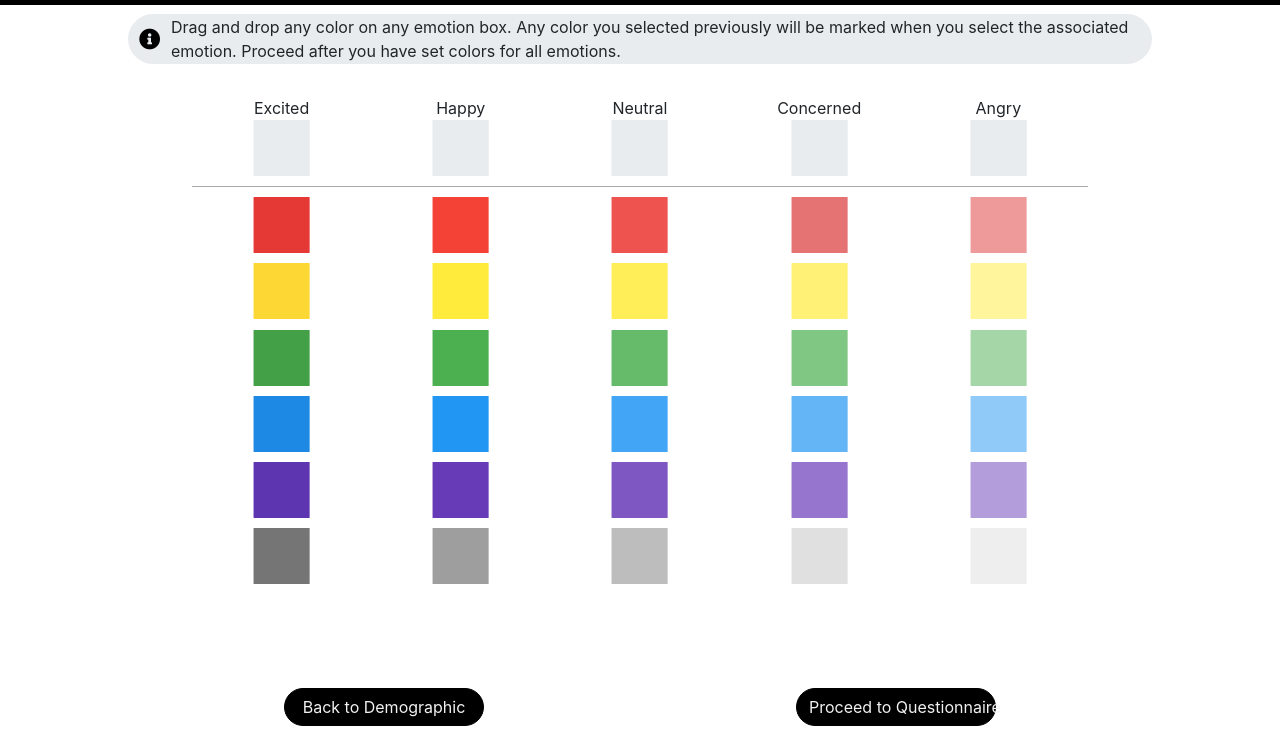
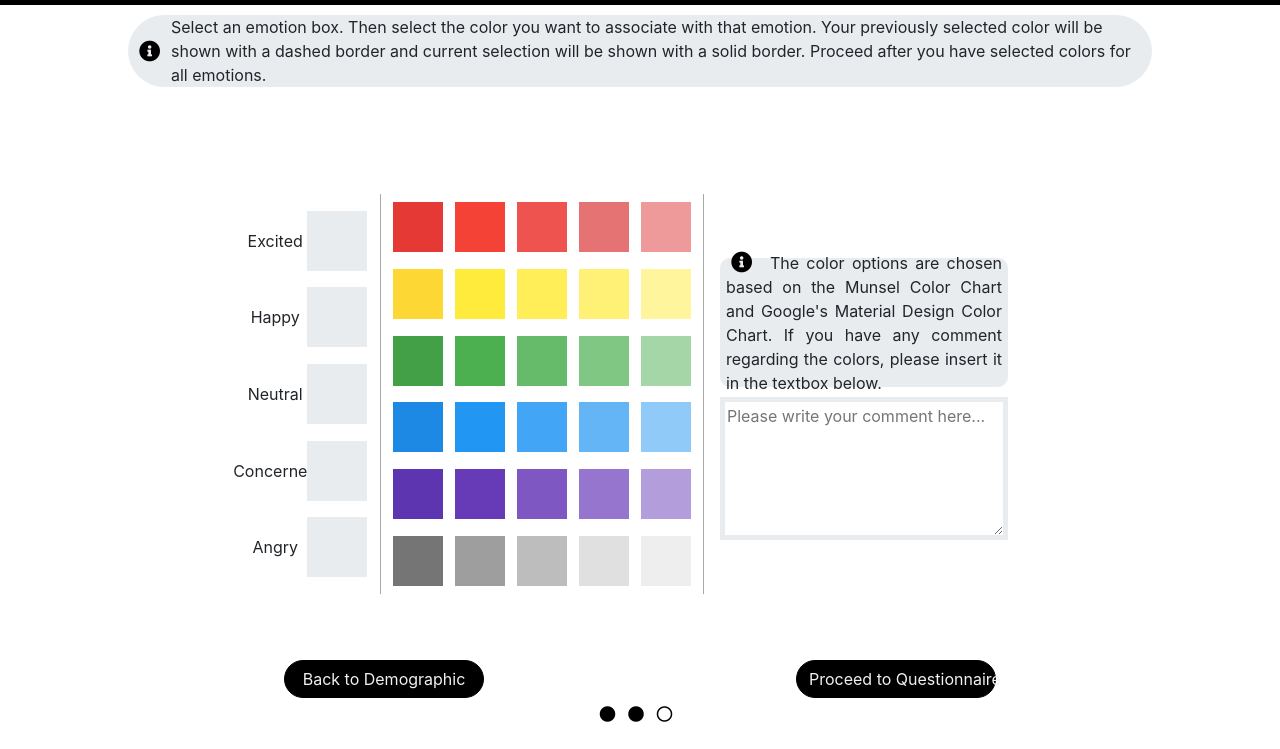
Before and after one commit to mjasim/renoir, a plain HTML site: page survey.html in a window 1280 px wide. Shown: the part 51-800 px from the top of the page. Drawn offline with nearby package versions, Linux system fonts and the light colour scheme.

Commit message:
stable version

```diff
--- a/exit.css
+++ b/exit.css
@@ -15,6 +15,14 @@
     min-height: 100%;
     z-index:-5;
   }
+
+  .tarea{
+    margin-top: 10px;
+    /* margin-bottom:20px;  */
+    border:solid thick #E9ECEF;
+    width:90%;
+    height:20%;
+}
 
   /* Add some content at the bottom of the video/page */
   .content {
--- a/exit.js
+++ b/exit.js
@@ -12,14 +12,14 @@ $(document).ready(function () {
         localStorage.getItem("exp") + "," + localStorage.getItem("excited") + "," +
         localStorage.getItem("happy") + "," + localStorage.getItem("neutral") + "," +
         localStorage.getItem("concerned") + "," + localStorage.getItem("angry") + "," +
-        localStorage.getItem("cultural_preference") + localStorage.getItem("excited_reason") + "," +
+        localStorage.getItem("cultural_preference") + "," + localStorage.getItem("excited_reason") + "," +
         localStorage.getItem("happy_reason") + "," + localStorage.getItem("neutral_reason") + "," +
         localStorage.getItem("concerned_reason") + "," + localStorage.getItem("angry_reason") + "," +
-        localStorage.getItem("comment");
+        localStorage.getItem("color_comment") + "," + localStorage.getItem("comment");
 
         console.log(str);
         logInteraction(str);
 
-        localStorage.clear();
+        //localStorage.clear();
     });
 });
--- a/interaction_log.js
+++ b/interaction_log.js
@@ -1,5 +1,5 @@
 var userID;
-var recordInteractions =true;//if true interaction data will be saved
+var recordInteractions = true;//if true interaction data will be saved
 if (localStorage.getItem("userID_community") === null) {
     userID = makeRandomId()
     localStorage.setItem('userID_community', userID);
@@ -11,7 +11,7 @@ console.log('user ID', userID);
 
 function logInteraction(str)
 {
-    if(recordInteractions==true){
+    if(recordInteractions == true){
         var dt = new Date();
         var utcDate = dt.toUTCString();
         str = userID + "," + utcDate + "," + str + '\n';
--- a/survey.css
+++ b/survey.css
@@ -9,7 +9,11 @@
 
 .surveyContainer{
     height:85%;
-    width:70%;
+    width:60%;
+    display:flex;
+    flex-direction:row;
+    justify-content: flex-start;
+    align-items: center;
 }
 
 .surveyInfoBar{
@@ -26,6 +30,28 @@
     height:10%;
 }
 
+.surveyInfoBarRight{
+    display:flex;
+    flex-direction:column;
+    justify-content: center;
+    align-items: center;
+    background-color: #E9ECEF;
+    margin-top: 10px;
+    /* margin-bottom:20px;  */
+    border:solid thin #E9ECEF;
+    border-radius:10px;
+    width:90%;
+    height:27%;
+}
+
+.tarea{
+    margin-top: 10px;
+    /* margin-bottom:20px;  */
+    border:solid thick #E9ECEF;
+    width:90%;
+    height:30%;
+}
+
 .surveyAlertBar{
     display:flex;
     flex-direction:row;
@@ -39,24 +65,43 @@
     width:80%;
     height:5%;
     visibility: hidden;
+    color:crimson;
 }
 
 .surveyNameBar{
     display:flex;
-    flex-direction:row;
+    flex-direction:column;
     justify-content: space-evenly;
     align-items: center;
-    margin-top:20px;
+    width:5%;
+    height:400px;
+}
+
+.surveyInput{
+    display:flex;
+    flex-direction:column;
+    justify-content: center;
+    align-items: center;
+    width:45%;
+    height:90%;
 }
 
 .surveyEmo{
     display:flex;
-    flex-direction:row;
+    flex-direction:column;
     justify-content: space-evenly;
     align-items: center;
-    width:100%;
-    height:11%;
-    border-bottom:solid thin #A9A9A9;
+    width:12%;
+    height:400px;
+}
+
+.emoNames{
+    display:flex;
+    flex-direction:column;
+    justify-content: space-evenly;
+    align-items: center;
+    height: 60px;
+    width: 60px;
 }
 
 .surveyColor{
@@ -64,46 +109,53 @@
     flex-direction:column;
     justify-content: center;
     align-items: center; */
-    margin-top:10px;
-    width:100%;
-    height:90%;
+    /* margin-top:20px; */
+    width: 350px;
+    height: 400px;
+    border-left:solid thin #A9A9A9;
+    border-right:solid thin #A9A9A9;
 }
 
-.emoBox{
-    transition:0.2s;
+.square_emo{
     cursor:pointer;
-    stroke:black;
-    stroke-width:0;
 }
 
-.emoBox:hover{
-    stroke:#FFC107;
-    stroke-width:7;
-    opacity:1.0;
+.square_emo:hover{
+    outline: solid thick #FFC107
 }
 
-.colorBox{
-    /* stroke:black;
-    stroke-width:1; */
+.square_color{
     transition:0.2s;
     cursor:pointer;
 }
 
-.colorBox:hover{
-    stroke:#FFC107;
-    stroke-width:7;
-    opacity:1.0;
+.square_color:hover{
+    /* border:solid thick #FFC107; */
+    transform: scale(1.2);
 }
 
-
 .colorDiv{
-    height: 12%
+    height: 16.67%;
+    /* width: 20%; */
+    display:flex;
+    flex-direction:row;
+    justify-content: space-evenly;
+    align-items: center;
 }
 
 .surveyFooterButtons{
     display:flex;
     flex-direction:row;
-    height:10%;
+    height:7%;
+    width:80%;
+}
+
+.surveyFooterIcons{
+    display:flex;
+    flex-direction:row;
+    align-items: center;
+    justify-content: center;
+    height:3%;
     width:80%;
 }
 
@@ -138,3 +190,42 @@
     border: solid thin #FFC107;
     color: black;
 }
+
+.square_emo {
+    height: 60px;
+    width: 60px;
+  }
+
+.square_color {
+    height: 50px;
+    width: 50px;
+ }
+
+@media only screen and (max-width: 768px) {
+    /* For mobile phones: */
+
+    .surveyColor{
+        /* display:flex;
+        flex-direction:column;
+        justify-content: center;
+        align-items: center; */
+        margin-top:20px;
+        width:25%;
+        height:50%;
+        border-right:solid thin #A9A9A9;
+    }
+
+    .square_emo {
+        height: 30px;
+        width: 30px;
+      }
+
+      .square_color {
+        height: 25px;
+        width: 25px;
+      }
+      .emoNames {
+        height: 40px;
+        width: 40px;
+      }
+  }
--- a/survey.html
+++ b/survey.html
@@ -73,48 +73,51 @@
 
 	<div class="surveyParent" id="survey_parent">
 		<div class="surveyInfoBar" id="survey_info_bar">
-			<span class="infoIcon"><i class="fas fa-info-circle fa-lg"
-					style="color:black;margin-left:10px">&nbsp;&nbsp;</i></span> Drag and drop any color on any emotion box. Any color you selected previously will be marked when
-			you select the associated emotion. Proceed after you have set colors for all emotions.
+			<span class="infoIcon" style="text-align:justify"><i class="fas fa-info-circle fa-lg"
+					style="color:black;margin-left:10px">&nbsp;&nbsp;</i></span> Select an emotion box. Then select the
+			color you want to associate with that emotion.
+			Your previously selected color will be shown with a dashed border and current selection will be shown with a
+			solid border.
+			Proceed after you have selected colors for all emotions.
 		</div>
 		<div class="surveyAlertBar" id="survey_alert_bar">
 		</div>
 		<div class="surveyContainer" id="survey_container">
 			<div class="surveyNameBar" id="survey_name_bar">
-				<div style="width:20%;text-align:center">
+				<div class="emoNames" style="text-align:center">
 					<a>Excited</a>
 				</div>
-				<div style="width:20%;text-align:center">
+				<div class="emoNames" style="text-align:center">
 					<a>Happy</a>
 				</div>
-				<div style="width:20%;text-align:center">
+				<div class="emoNames" style="text-align:center">
 					<a>Neutral</a>
 				</div>
-				<div style="width:20%;text-align:center">
+				<div class="emoNames" style="text-align:center">
 					<a>Concerned</a>
 				</div>
-				<div style="width:20%;text-align:center">
+				<div class="emoNames" style="text-align:center">
 					<a>Angry</a>
 				</div>
 			</div>
+
 			<div class="surveyEmo" id="survey_emo">
-				<svg width="20%" height="100%" viewBox="0 0 100 100" style="padding-bottom:10px">
-					<rect class="emoBox" id="emoboxexcited" rx="1" ry="1" width="100%" height="100%" />
-				</svg>
-				<svg width="20%" height="100%" viewBox="0 0 100 100" style="padding-bottom:10px">
-					<rect class="emoBox" id="emoboxhappy" rx="1" ry="1" width="100%" height="100%" />
-				</svg>
-				<svg width="20%" height="100%" viewBox="0 0 100 100" style="padding-bottom:10px">
-					<rect class="emoBox" id="emoboxneutral" rx="1" ry="1" width="100%" height="100%" />
-				</svg>
-				<svg width="20%" height="100%" viewBox="0 0 100 100" style="padding-bottom:10px">
-					<rect class="emoBox" id="emoboxconcerned" rx="1" ry="1" width="100%" height="100%" />
-				</svg>
-				<svg width="20%" height="100%" viewBox="0 0 100 100" style="padding-bottom:10px">
-					<rect class="emoBox" id="emoboxangry" rx="1" ry="1" width="100%" height="100%" />
-				</svg>
+				<div class=square_emo id="emoboxexcited" style="padding-bottom:20px"></div>
+				<div class=square_emo id="emoboxhappy" style="padding-bottom:20px"></div>
+				<div class=square_emo id="emoboxneutral" style="padding-bottom:20px"></div>
+				<div class=square_emo id="emoboxconcerned" style="padding-bottom:20px"></div>
+				<div class=square_emo id="emoboxangry" style="padding-bottom:20px"></div>
 			</div>
 			<div class="surveyColor" id="survey_color">
+			</div>
+			<div class="surveyInput" id="survey_input">
+				<div class="surveyInfoBarRight" id="survey_info_bar">
+					<span class="infoIcon" style="margin:5px; text-align:justify"><i class="fas fa-info-circle fa-lg"
+							style="color:black;margin:5px">&nbsp;</i> The color options are chosen based on the Munsel
+						Color Chart and Google's Material Design Color Chart.
+						If you have any comment regarding the colors, please insert it in the textbox below.</span>
+				</div>
+				<textarea class="tarea" id="colorCommentBox" placeholder="Please write your comment here..."></textarea>
 			</div>
 		</div>
 		<div class="surveyFooterButtons" id="survey_footer_buttons">
@@ -130,6 +133,13 @@
 					Questionnaire</button>
 			</div>
 		</div>
+		<div class="surveyFooterIcons" id="survey_footer_icons">
+			<span>
+				<i class="fas fa-circle" style="color:black">&nbsp;&nbsp;</i>
+				<i class="fas fa-circle" style="color:black">&nbsp;&nbsp;</i>
+				<i class="far fa-circle" style="color:black">&nbsp;&nbsp;</i></span>
+			</span>
+		</div>
 	</div>
 
 </body>
--- a/survey.js
+++ b/survey.js
@@ -12,24 +12,25 @@ emo = {
     emoboxangry: "Angry"
 }
 
+populate_color();
 populate_emo();
-populate_color();
 
 function fill_color(divColorHTML, shades, i) {
     for (var j in shades) {
-        divColorHTML = divColorHTML + '<svg width="20%" height="100%" viewBox="0 0 100 100" style="padding-bottom:10px">' + '<rect class="colorBox" rx="1" ry="1" width="100%" height="100%"' + 'id=color_' + i + "_" + j + ' style="fill:' + shades[j] + '"\/>' + '</svg>'
+        divColorHTML = divColorHTML + '<div class="square_color" ' + 'id=color_' + i + "_" + j + ' style="background-color:' + shades[j] + '"\/>' + '</div>'
     }
     return divColorHTML;
 }
 
-function populate_emo(){
-    for (var i = 0; i < all_emo.length; i++){
+function populate_emo() {
+    for (var i = 0; i < all_emo.length; i++) {
         emotionColor = localStorage.getItem(emo[all_emo[i]].toLowerCase())
-        if(emotionColor === null){
-            document.getElementById(all_emo[i]).setAttribute("style", "fill:#E9ECEF")
+        // console.log(emotionColor)
+        if (emotionColor === null) {
+            document.getElementById(all_emo[i]).setAttribute("style", "background-color:#E9ECEF")
         }
-        else{
-            document.getElementById(all_emo[i]).setAttribute("style", "fill:" + emotionColor)
+        else {
+            document.getElementById(all_emo[i]).setAttribute("style", "background-color:" + emotionColor)
         }
     }
 }
@@ -61,8 +62,8 @@ function populate_color() {
         else if (colors[i] == "gray")
             shades = gray;
 
-        var divColorHTML = "<div class=\"color_body" + colors[i] + "\">";
-        divColor.innerHTML = divColorHTML + fill_color(divColorHTML, shades, i);
+        var divColorHTML = "";
+        divColor.innerHTML = fill_color(divColorHTML, shades, i);
         var element = document.getElementById("survey_color");
         element.appendChild(divColor);
     }
@@ -72,9 +73,9 @@ function tagColor(current_fill) {
     for (var i in colors) {
         for (var j in shades) {
             var id = "color_" + i + "_" + j;
-            var this_fill = document.getElementById(id).getAttribute("style").slice(0, 12);
+            var this_fill = document.getElementById(id).getAttribute("style").slice(0, 24);
             if (this_fill == current_fill) {
-                document.getElementById(id).setAttribute("style", this_fill + "; stroke:black; stroke-width:5;")
+                document.getElementById(id).setAttribute("style", this_fill + "; outline:dashed thick black;")
             }
             else {
                 document.getElementById(id).setAttribute("style", this_fill)
@@ -88,8 +89,9 @@ function tagColor(current_fill) {
 function check_missing() {
     var empty = [];
     for (var i = 0; i < all_emo.length; i++) {
-        var current_fill = document.getElementById(all_emo[i]).getAttribute("style").slice(0, 12);
-        if (current_fill == "fill:#E9ECEF") {
+        var current_fill = document.getElementById(all_emo[i]).getAttribute("style").slice(0, 24);
+        console.log(current_fill)
+        if (current_fill == "background-color:#E9ECEF") {
             empty.push(all_emo[i])
         }
     }
@@ -103,7 +105,7 @@ function check_missing() {
         log = log.slice(0, -2);
         console.log(log);
         document.getElementById("survey_alert_bar").setAttribute("style", "visibility:visible");
-        document.getElementById("survey_alert_bar").innerHTML = '<span class="infoIcon" style="color:crimson;"><i class="fas fa-exclamation-circle fa-lg" style="margin-left:10px;">&nbsp;&nbsp;</i>' + log + '</span>';
+        document.getElementById("survey_alert_bar").innerHTML = '<span class="pingIcon"><i class="fas fa-exclamation-circle fa-lg" style="color:crimson;margin-left:10px;">&nbsp;&nbsp;</i>' + log + '</span>';
         return true
     }
     else {
@@ -114,9 +116,9 @@ function check_missing() {
 function check_duplicate() {
     var box = [];
     for (var i = 0; i < all_emo.length; i++) {
-        var x = document.getElementById(all_emo[i]).getAttribute("style").slice(0, 12)
+        var x = document.getElementById(all_emo[i]).getAttribute("style").slice(0, 24)
         for (var j = i; j < all_emo.length; j++) {
-            var y = document.getElementById(all_emo[j]).getAttribute("style").slice(0, 12)
+            var y = document.getElementById(all_emo[j]).getAttribute("style").slice(0, 24)
             if (x == y && all_emo[i] != all_emo[j]) {
                 box.push(emo[all_emo[i]])
                 box.push(emo[all_emo[j]])
@@ -135,7 +137,7 @@ function check_duplicate() {
         log = log.slice(0, -2);
         console.log(log);
         document.getElementById("survey_alert_bar").setAttribute("style", "visibility:visible");
-        document.getElementById("survey_alert_bar").innerHTML = '<span class="infoIcon"><i class="fas fa-info-circle fa-lg" style="color:black;margin-left:10px;">&nbsp;&nbsp;</i></span>' + log;
+        document.getElementById("survey_alert_bar").innerHTML = '<span class="pingIcon"><i class="fas fa-exclamation-circle fa-lg" style="color:crimson;margin-left:10px;">&nbsp;&nbsp;</i></span>' + log;
         return true
     }
     else {
@@ -145,30 +147,41 @@ function check_duplicate() {
 
 
 $(document).ready(function () {
-    $('.emobox').click(function () {
+    $('.square_emo').click(function () {
         id = $(this).attr('id')
         selected_emo = id;
 
         for (var i = 0; i < all_emo.length; i++) {
-            var current_fill = document.getElementById(all_emo[i]).getAttribute("style").slice(0, 12);
+            var current_fill = document.getElementById(all_emo[i]).getAttribute("style").slice(0, 24);
+            console.log(current_fill)
             document.getElementById(all_emo[i]).setAttribute("style", current_fill);
         }
 
-        var current_fill = document.getElementById(selected_emo).getAttribute("style").slice(0, 12);
-        document.getElementById(selected_emo).setAttribute("style", current_fill + "; stroke:black; stroke-width:5;");
+        var current_fill = document.getElementById(selected_emo).getAttribute("style").slice(0, 24);
+        document.getElementById(selected_emo).setAttribute("style", current_fill + "; outline:solid thick black;");
 
         tagColor(current_fill);
     });
 });
 
+last_color = ""
+
 $(document).ready(function () {
-    $('.colorBox').click(function () {
+    $('.square_color').click(function () {
         id = $(this).attr('id')
         selected_color = id;
 
-        new_color = document.getElementById(selected_color).getAttribute("style").slice(0, 12);
+        new_color = document.getElementById(selected_color).getAttribute("style").slice(0, 24);
 
-        document.getElementById(selected_emo).setAttribute("style", new_color + ";stroke:black; stroke-width:5;");
+        document.getElementById(selected_emo).setAttribute("style", new_color + "; outline:solid thick black;");
+
+        if (last_color) {
+            temp_color = document.getElementById(last_color).getAttribute("style").slice(0, 24);
+            document.getElementById(last_color).setAttribute("style", temp_color + "; outline:none");
+        }
+
+        document.getElementById(selected_color).setAttribute("style", new_color + "; outline:solid thick black");
+        last_color = selected_color;
     });
 });
 
@@ -178,13 +191,15 @@ $(document).ready(function () {
         if (!check_missing()) {
             if (!check_duplicate()) {
                 console.log("all clear")
-                localStorage.setItem("excited", document.getElementById("emoboxexcited").getAttribute("style").slice(5, 12));
-                localStorage.setItem("happy", document.getElementById("emoboxhappy").getAttribute("style").slice(5, 12))
-                localStorage.setItem("neutral", document.getElementById("emoboxneutral").getAttribute("style").slice(5, 12))
-                localStorage.setItem("concerned", document.getElementById("emoboxconcerned").getAttribute("style").slice(5, 12))
-                localStorage.setItem("angry", document.getElementById("emoboxangry").getAttribute("style").slice(5, 12))
+                localStorage.setItem("excited", document.getElementById("emoboxexcited").getAttribute("style").slice(17, 24));
+                localStorage.setItem("happy", document.getElementById("emoboxhappy").getAttribute("style").slice(17, 24))
+                localStorage.setItem("neutral", document.getElementById("emoboxneutral").getAttribute("style").slice(17, 24))
+                localStorage.setItem("concerned", document.getElementById("emoboxconcerned").getAttribute("style").slice(17, 24))
+                localStorage.setItem("angry", document.getElementById("emoboxangry").getAttribute("style").slice(17, 24))
+                value = $("#colorCommentBox").val();
+                localStorage.setItem("color_comment", value)
                 console.log(localStorage)
-                window.open('questionnaire.html','_self')
+                window.open('questionnaire.html', '_self')
             }
         }
         else {
```
Also changed, not shown: demographic.css (+10 -1 lines), demographic.html (+7 -0 lines), exit.html (+5 -3 lines), index.html (renamed from home.html, +3 -2 lines), questionnaire.css (+10 -1 lines), questionnaire.html (+21 -9 lines).
